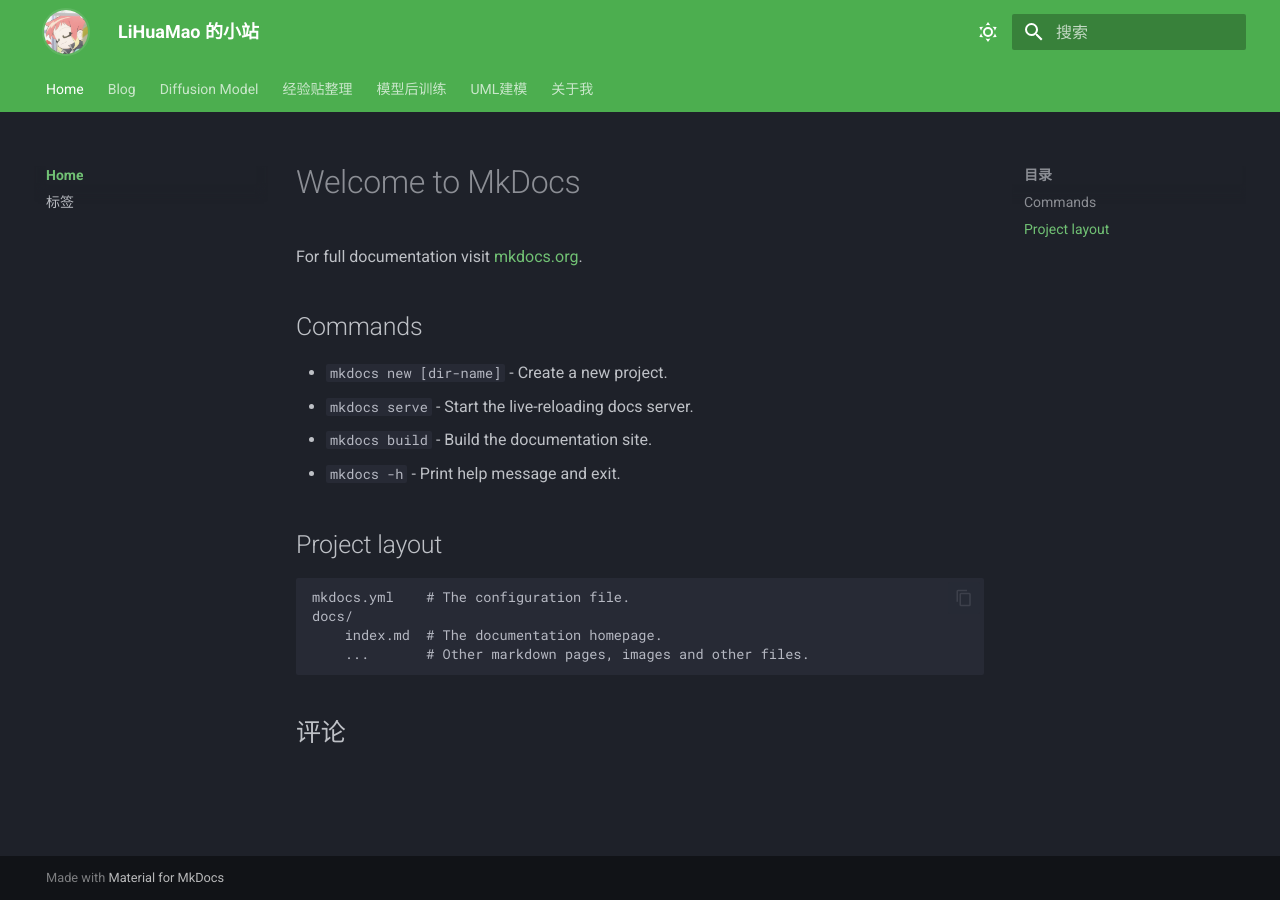
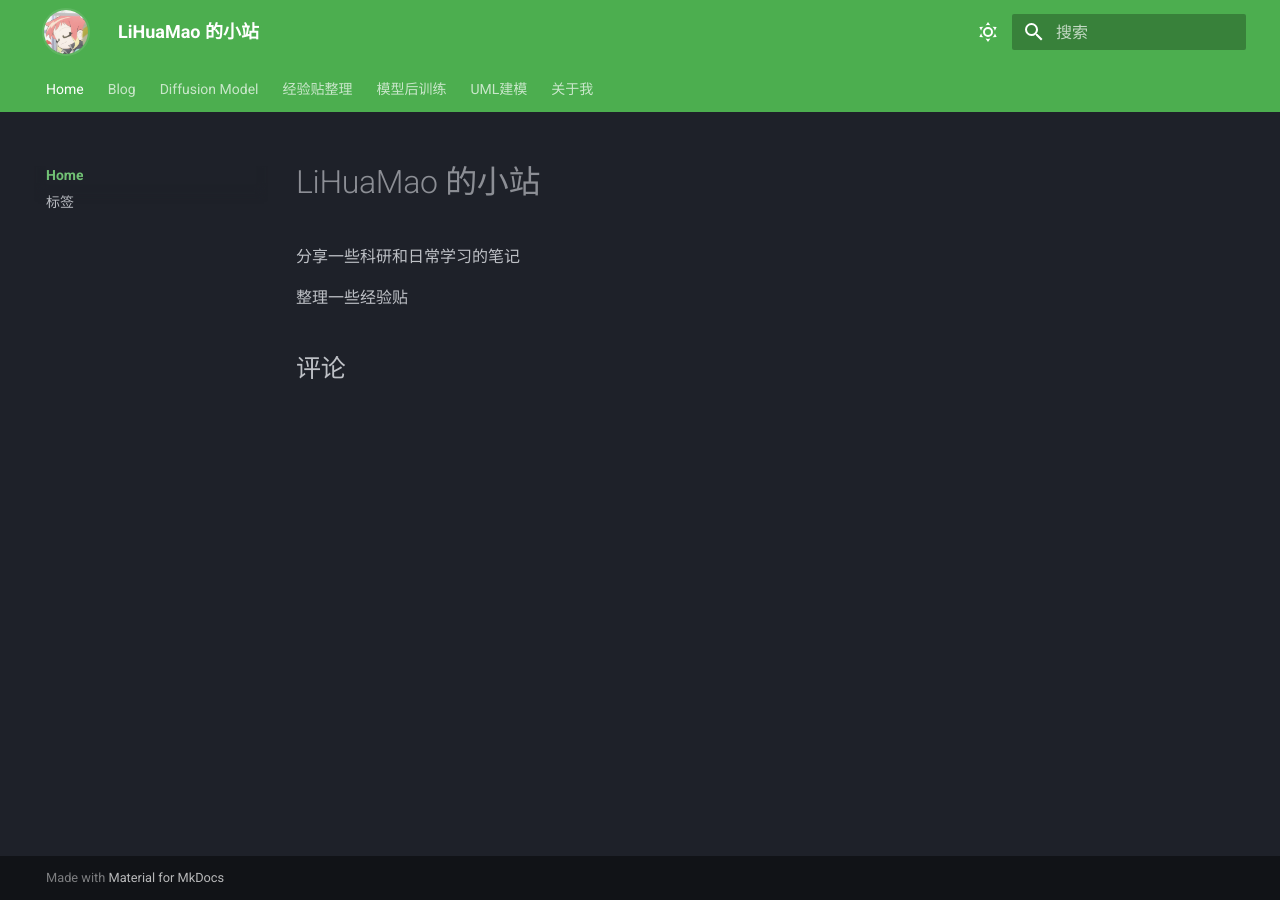
Before and after one commit to LiHuaMao0810/MkDocsNote, an MkDocs documentation site: the page built from docs/index.md, in a window 1280 px wide. Built offline with MkDocs 1.6.1 and Material for MkDocs 9.7.7, drawn with Linux system fonts in a browser that asks for light colours; comment, search, counter and statistics services are not loaded.

Commit message:
update about

```diff
--- a/docs/index.md
+++ b/docs/index.md
@@ -2,20 +2,10 @@
 comments : true
 ---
 
-# Welcome to MkDocs
 
-For full documentation visit [mkdocs.org](https://www.mkdocs.org).
 
-## Commands
+# LiHuaMao 的小站
 
-* `mkdocs new [dir-name]` - Create a new project.
-* `mkdocs serve` - Start the live-reloading docs server.
-* `mkdocs build` - Build the documentation site.
-* `mkdocs -h` - Print help message and exit.
+分享一些科研和日常学习的笔记
 
-## Project layout
-
-    mkdocs.yml    # The configuration file.
-    docs/
-        index.md  # The documentation homepage.
-        ...       # Other markdown pages, images and other files.
+整理一些经验贴
```
Also changed, not shown: docs/about.md (+3 -0 lines).
